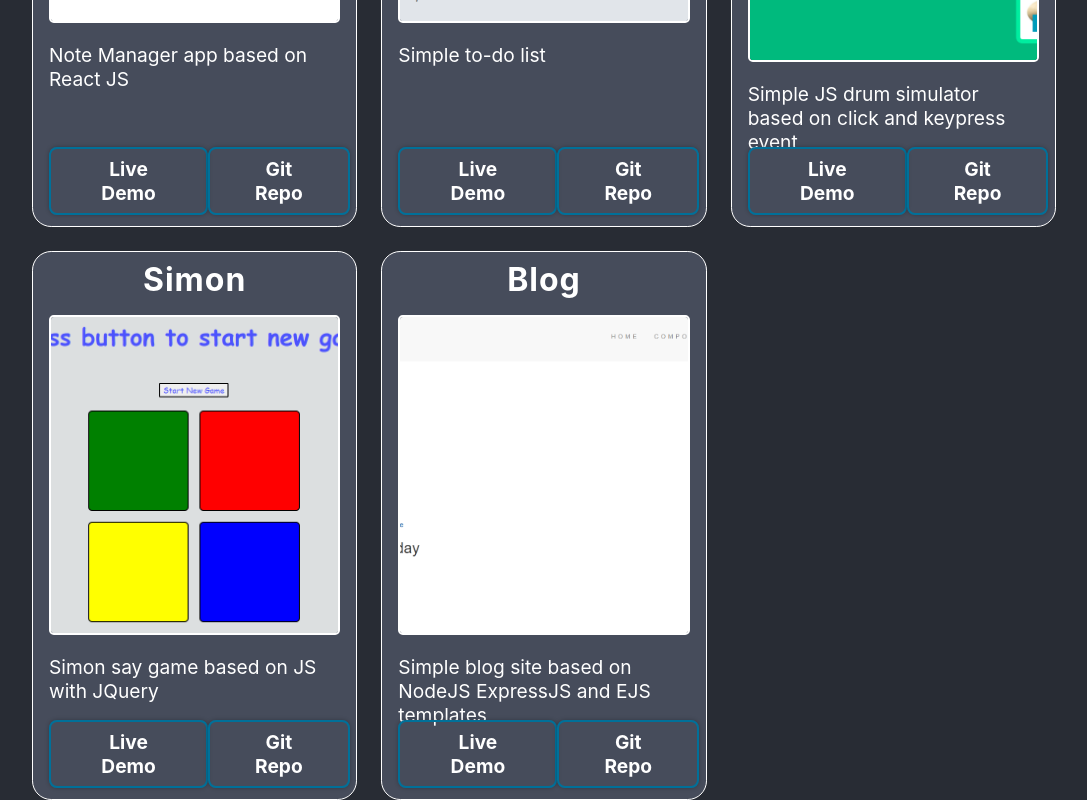
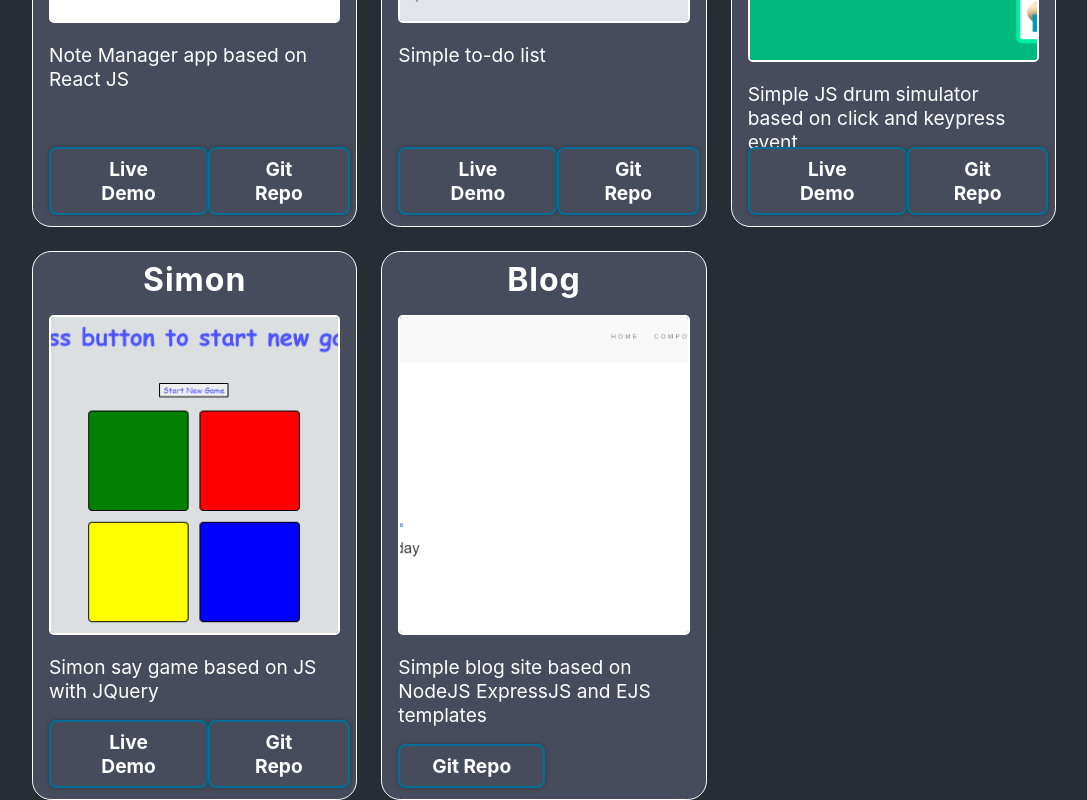
Before and after one commit to michael-ryk/Home_page, a React (Create React App) app: page / in a window 1280 px wide. Shown: the part 2134-2934 px from the top of the page, without its empty margins (96-1183 px from the left). Built offline with nearby package versions, Linux system fonts and the light colour scheme.

Commit message:
Add functionality to all links + conditional button show if link exists

```diff
--- a/src/assets/Projects.js
+++ b/src/assets/Projects.js
@@ -68,7 +68,6 @@ const projects = [
     description: 'Simple blog site based on NodeJS ExpressJS and EJS templates',
     thumbnailUrl: './images/preview-blog.png',
     githubLink: 'https://github.com/michael-ryk/blog-v2',
-    liveDemoLink: '',
     creationDate: '...',
   },
 ];
--- a/src/components/Project.jsx
+++ b/src/components/Project.jsx
@@ -9,9 +9,9 @@ const Project = ({name, description, thumbnailUrl, githubLink, liveDemoLink, cre
         <img src={thumbnailUrl} alt="project preview" />
       </div>
       <p className='description'>{description}</p>
-      <div className='button-container'>
-        <button>Live Demo</button>
-        <button>Git Repo</button>
+      <div className='link-container'>
+        {liveDemoLink && <a href={liveDemoLink} target='_blank'>Live Demo</a>}
+        {githubLink && <a href={githubLink} target='_blank'>Git Repo</a>}
       </div>
     </ProjectStyle>
   )
@@ -46,13 +46,13 @@ const ProjectStyle = styled.section`
     text-align: left;
   }
 
-  .button-container {
+  .link-container {
     position: absolute; /* For align buttons to bottom */
     bottom: 0.7rem;
     width: 93%;         /*//TODO make it spread to max width instead set to approximate */
     display: flex;
     justify-content: space-between;
-    button {
+    a {
         font: inherit;
         font-size: 1.2rem;
         font-weight: bold;
@@ -63,9 +63,10 @@ const ProjectStyle = styled.section`
         background: transparent;
         box-shadow: 0 0 4px rgba(0, 0, 0, 0.26);
         cursor: pointer;
+        text-decoration: none;
       }
-      button:hover,
-      button:active {
+      a:hover,
+      a:active {
         background: #007099;
         box-shadow: 0 0 8px rgba(0, 0, 0, 0.26);
       }
```
